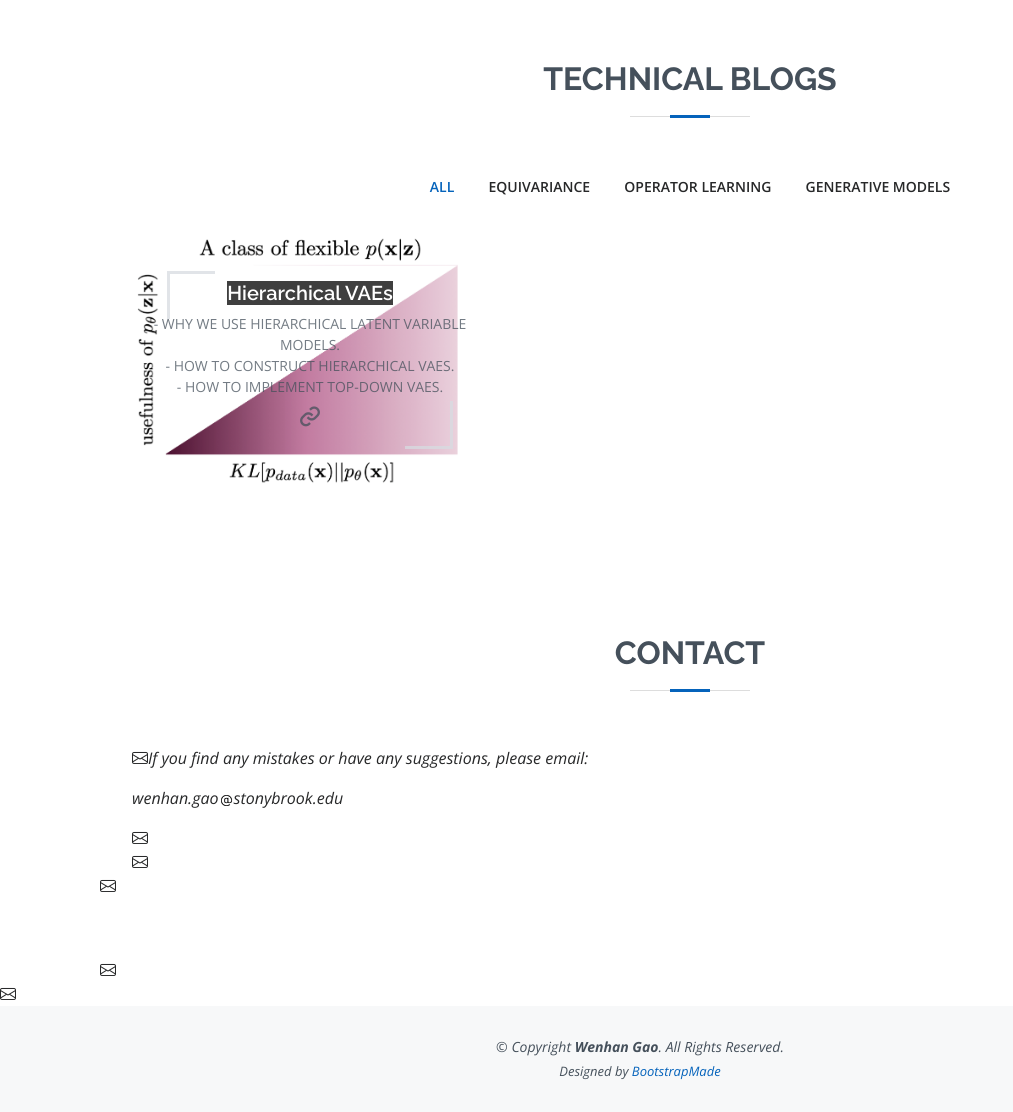
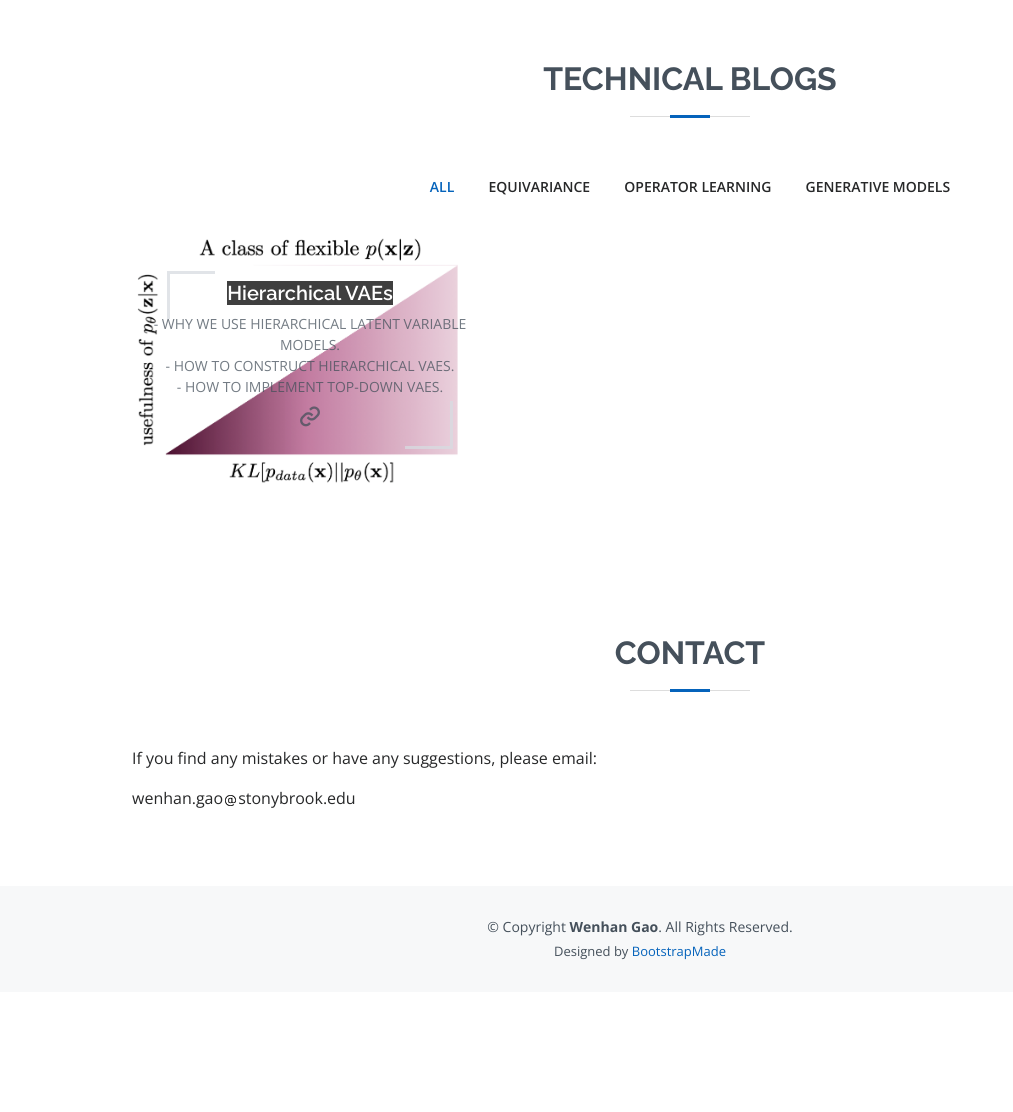
Before and after one commit to wenhangao21/wenhangao21.github.io, a Jekyll site: the page blogs/blogs.html, which Jekyll copies as it is, in a window 1280 px wide. Shown: the whole page, without its empty margins (0-1013 px from the left). Built offline with Jekyll 4.4.1, drawn with Linux system fonts in a browser that asks for light colours; nearby versions of some CDN libraries; some web fonts are replaced; after the commit the page ends 992 px from its top, so only the background shows below that.

Commit message:
Initial commit

```diff
--- a/blogs/blogs.html
+++ b/blogs/blogs.html
@@ -99,8 +99,8 @@
 
         <div class="row mt-1">
               <div class="email">
-                <i class="bi bi-envelope" style="display: inline;></i>
-                <p> style="display: inline; margin: 0;">If you find any mistakes or have any suggestions, please email:</p>
+                <!-- <i class="bi bi-envelope" ></i> -->
+                <p>If you find any mistakes or have any suggestions, please email:</p>
                 <p>wenhan.gao<img border="0" alt="@" src="assets/img/icons/at.png" width="15" height="15">stonybrook.edu</p>
               </div>
             </div>
```
Also changed, not shown: _pages/tech_blogs.md (+1 -1 lines).
